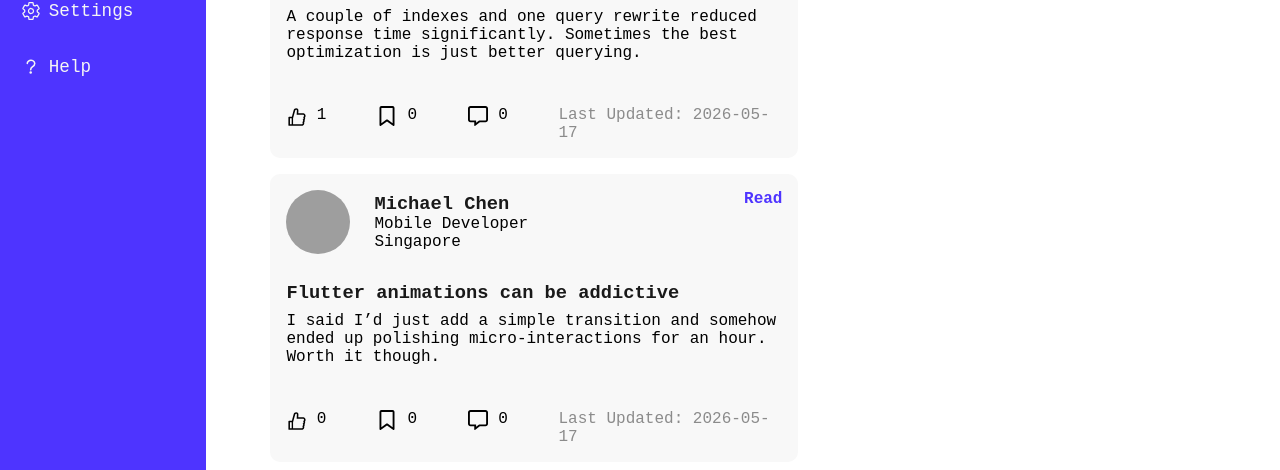
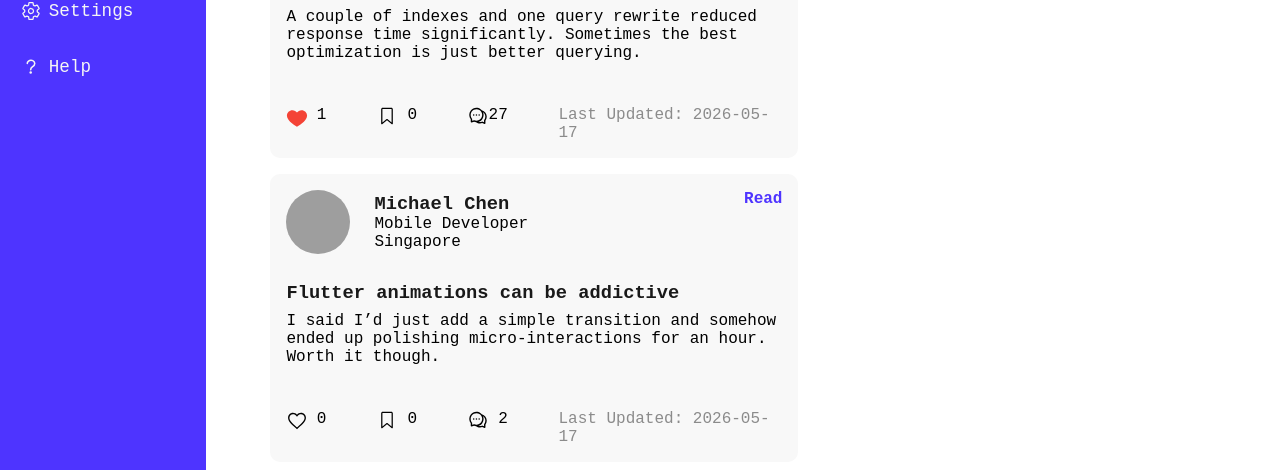
Before and after one commit to larryking01/CodeOrbit, a React (Create React App) app: page / in a window 1280 px wide. Both pictures are taken after a click on the element 297 px from the left and 454 px from the top of the page. Shown: the part 330-800 px from the top of the page. Built offline with nearby package versions, Linux system fonts and the light colour scheme; data requests are answered from the project's data file; grey boxes are pictures that could not be loaded.

Commit message:
feat(post reactions): add synchronous like/unlike and bookmark/unbookmark feature to posts

```diff
--- a/db/data.json
+++ b/db/data.json
@@ -857,6 +857,41 @@
       "postId": "8",
       "userId": 104,
       "createdAt": "2026-04-21T14:23:46.382Z"
+    },
+    {
+      "id": "xMKiagI0jf0",
+      "content": "",
+      "postId": "19",
+      "userId": 108,
+      "createdAt": "2026-04-21T15:48:10.625Z"
+    },
+    {
+      "id": "cMaEG9eEceM",
+      "content": "",
+      "postId": "19",
+      "userId": 103,
+      "createdAt": "2026-04-21T15:49:12.887Z"
+    },
+    {
+      "id": "hcG4OVewBB8",
+      "content": "",
+      "postId": "19",
+      "userId": 105,
+      "createdAt": "2026-04-21T15:49:13.553Z"
+    },
+    {
+      "id": "Vqe1jFCUfzU",
+      "content": "",
+      "postId": "15",
+      "userId": 103,
+      "createdAt": "2026-04-21T15:49:30.656Z"
+    },
+    {
+      "id": "IncJ0IYPMpg",
+      "content": "",
+      "postId": "15",
+      "userId": 102,
+      "createdAt": "2026-04-21T15:49:31.292Z"
     }
   ],
   "$schema": "./node_modules/json-server/schema.json"
--- a/src/components/post/post.jsx
+++ b/src/components/post/post.jsx
@@ -1,10 +1,14 @@
 import styles from './post.module.scss'
 import { useLocation } from 'react-router-dom'
 import { useEffect, useState } from 'react';
-import { useDispatch } from 'react-redux';
+import { useDispatch, useSelector } from 'react-redux';
 import { Link, useNavigate } from 'react-router-dom'
-import { AiOutlineLike } from 'react-icons/ai'
-import { FaRegBookmark } from "react-icons/fa6";
+
+import { IoMdHeartEmpty } from "react-icons/io";
+import { FcLike } from "react-icons/fc";
+import { IoMdBookmark } from "react-icons/io";
+import { GoBookmark } from "react-icons/go";
+import { AiOutlineComment } from "react-icons/ai";
 import { FaRegCommentAlt  } from "react-icons/fa";
 import { MdDelete } from "react-icons/md";
 
@@ -12,8 +16,8 @@ import { MdDelete } from "react-icons/md";
 import PostAuthor from '../postAuthor/postAuthor';
 import { deletePostAsync } from '../../store/features/posts/posts.thunks';
 import { deletePost, updatePostLikes, updatePostBookmarks } from '../../store/features/posts/posts.slice';
-
-
+import { selectPostLikedStatus, selectPostBookmarkedStatus } from '../../store/features/posts/posts.selectors';
+import { selectNumberOfComments } from '../../store/features/comments/comments.selectors';
 
 
 
@@ -27,6 +31,11 @@ const Post = ({ post }) => {
     const dispatch = useDispatch()
     const navigate = useNavigate()
 
+    const isLiked = useSelector(state => selectPostLikedStatus(state, post.id))
+    const isBookmarked = useSelector(state => selectPostBookmarkedStatus(state, post.id))
+
+    const numberOfComments = useSelector(state => selectNumberOfComments(state, post.id))
+
 
     // show "Read" or "Delete" action on post based on current route
     useEffect(() => {
@@ -37,7 +46,11 @@ const Post = ({ post }) => {
             setShowReadText( false )
         }
 
-    },[showReadText, location])
+        console.log("isLiked = ", isLiked)
+        console.log("isBookmarked = ", isBookmarked)
+        console.log("number of comments = ", numberOfComments)
+
+    },[showReadText, location, isBookmarked, isLiked])
 
 
 
@@ -108,24 +121,38 @@ const Post = ({ post }) => {
 
             <section className={styles.postCard__metadata}>
                 <div className={styles.postCard__iconContainer}>
-                    <p className={styles.postCard__iconWrapper} onClick={() => handleLikeOrUnlikePost(post.id)}>
-                        <AiOutlineLike size={22} />
-                    </p>
+                    {
+                        isLiked ?
+                            <p className={styles.postCard__iconWrapper} onClick={() => handleLikeOrUnlikePost(post.id)}>
+                                <FcLike size={22} />
+                            </p>
+                            :
+                            <p className={styles.postCard__iconWrapper} onClick={() => handleLikeOrUnlikePost(post.id)}>
+                                <IoMdHeartEmpty size={22} />
+                            </p>
+                    }
                     <p className={styles.postCard__iconCount}>{post.reactions.numberOfLikes}</p>
                 </div>
 
                 <div className={styles.postCard__iconContainer}>
-                    <p className={styles.postCard__iconWrapper} onClick={() => handleAddOrRemoveBookmark(post.id)}>
-                        <FaRegBookmark size={20} />
-                    </p>
+                    {
+                        isBookmarked ?
+                            <p className={styles.postCard__iconWrapper} onClick={() => handleAddOrRemoveBookmark(post.id)}>
+                                <IoMdBookmark size={20} color='red' />
+                            </p>
+                            :
+                            <p className={styles.postCard__iconWrapper} onClick={() => handleAddOrRemoveBookmark(post.id)}>
+                                <GoBookmark size={20} />
+                            </p>
+                    }
                     <p className={styles.postCard__iconCount}>{post.reactions.numberOfBookmarks}</p>
                 </div>
 
                 <div className={styles.postCard__iconContainer}>
                     <p className={styles.postCard__iconWrapper}>
-                        <FaRegCommentAlt size={20} />
+                        <AiOutlineComment size={20} />
                     </p>
-                    <p className={styles.postCard__iconCount}>{post.reactions.numberOfComments}</p>
+                    <p className={styles.postCard__iconCount}>{ numberOfComments }</p>
                 </div>
 
                 <div className={styles.postCard__dateContainer}>
--- a/src/components/post/post.module.scss
+++ b/src/components/post/post.module.scss
@@ -49,6 +49,10 @@
   justify-content: space-between;
 }
 
+.postCard__bookmarkIcon--empty {
+  background-color: $bg-light-grey;
+}
+
 .postCard__iconWrapper {
   cursor: pointer;
 }
--- a/src/store/features/posts/posts.selectors.js
+++ b/src/store/features/posts/posts.selectors.js
@@ -8,3 +8,17 @@ export const selectPostById = (state, postId) => {
 
 
 export const selectNumberOfPosts = (state) => state.posts.posts.length
+
+
+export const selectPostLikedStatus = (state, postId) => {
+    let selectedPost = state.posts.posts.find( post => post.id === postId )
+    let isLiked = selectedPost.reactions.isLiked
+    return isLiked
+}
+
+
+export const selectPostBookmarkedStatus = (state, postId) => {
+    let selectedPost = state.posts.posts.find( post => post.id === postId )
+    let isBookmarked = selectedPost.reactions.isBookmarked
+    return isBookmarked
+}
--- a/src/store/features/posts/posts.slice.js
+++ b/src/store/features/posts/posts.slice.js
@@ -1,6 +1,5 @@
 import { createSlice } from "@reduxjs/toolkit";
 import { fetchPosts, createPost, deletePostAsync } from "./posts.thunks";
-import { GrUpdate } from "react-icons/gr";
 
 
 
```
